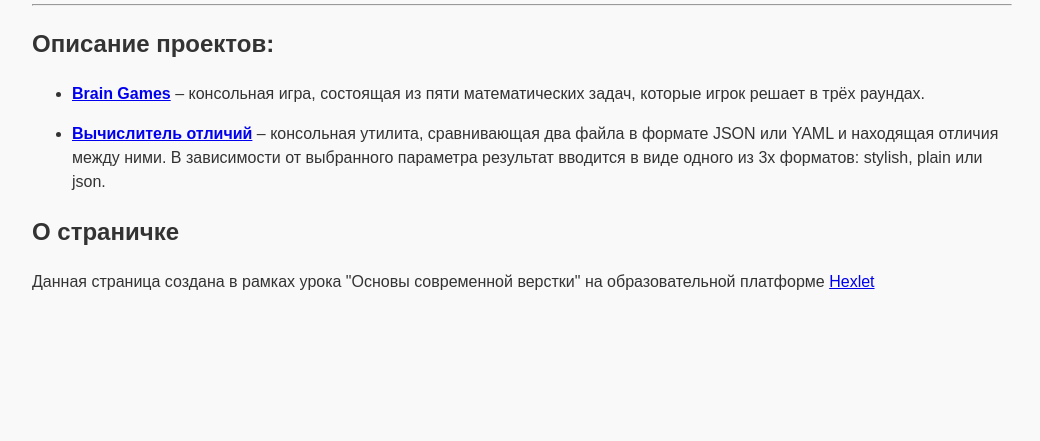
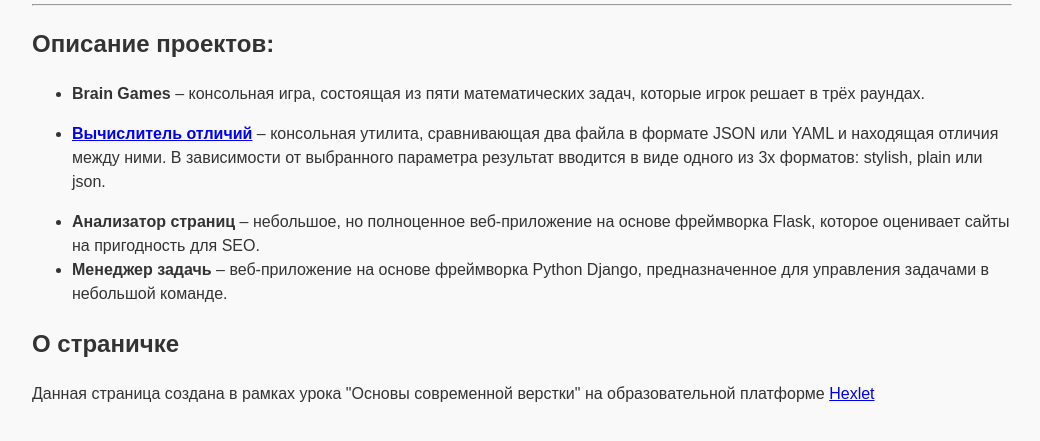
Before and after one commit to Asgef/asgef.github.io, a plain HTML site: page index.html in a window 1280 px wide. Shown: the part 153-594 px from the top of the page, without its empty margins (118-1158 px from the left). Drawn offline with Linux system fonts and the light colour scheme.

Commit message:
Add resume

```diff
--- a/index.html
+++ b/index.html
@@ -16,8 +16,22 @@
         <section>
             <h2>Описание проектов:</h2>
             <ul>
-                <li><p><b><a href="https://github.com/Asgef/python-project-49">Brain Games</a></b> –  консольная игра, состоящая из пяти математических задач, которые игрок решает в трёх раундах.</p></li>
-                <li><p><b><a href="https://github.com/Asgef/python-project-50">Вычислитель отличий</a></b> – консольная утилита, сравнивающая два файла в формате JSON или YAML и находящая отличия между ними. В зависимости от выбранного параметра результат вводится в виде одного из 3х форматов: stylish, plain или json.</p></li>
+                <li>
+                    <p>
+                        <b><ahref="https://github.com/Asgef/python-project-49">Brain Games</a></b> –  консольная игра, состоящая из пяти математических задач, которые игрок решает в трёх раундах.
+                    </p>
+                </li>
+                <li>
+                    <p>
+                        <b><a href="https://github.com/Asgef/python-project-50">Вычислитель отличий</a></b> – консольная утилита, сравнивающая два файла в формате JSON или YAML и находящая отличия между ними. В зависимости от выбранного параметра результат вводится в виде одного из 3х форматов: stylish, plain или json.
+                    </p>
+                </li>
+                <li>
+                    <b><ahref="https://github.com/Asgef/python-project-83">Анализатор страниц</a></b> –  небольшое, но полноценное веб-приложение на основе фреймворка Flask, которое оценивает сайты на пригодность для SEO.
+                </li>
+                <li>
+                    <b><ahref="https://github.com/Asgef/python-project-52">Менеджер задачь</a></b> –  веб-приложение на основе фреймворка Python Django, предназначенное для управления задачами в небольшой команде.
+                </li>
             </ul>
         </section>
 
```
